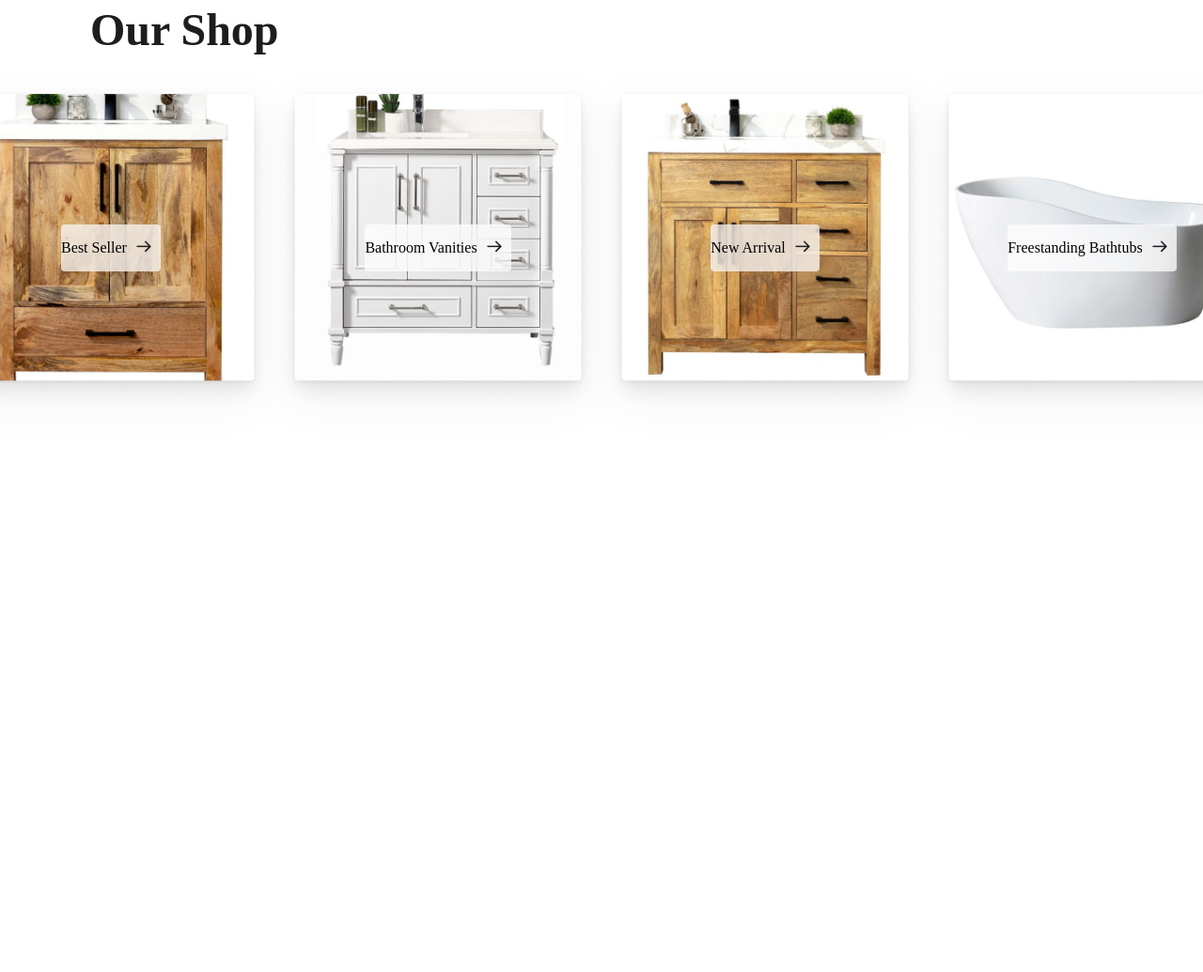
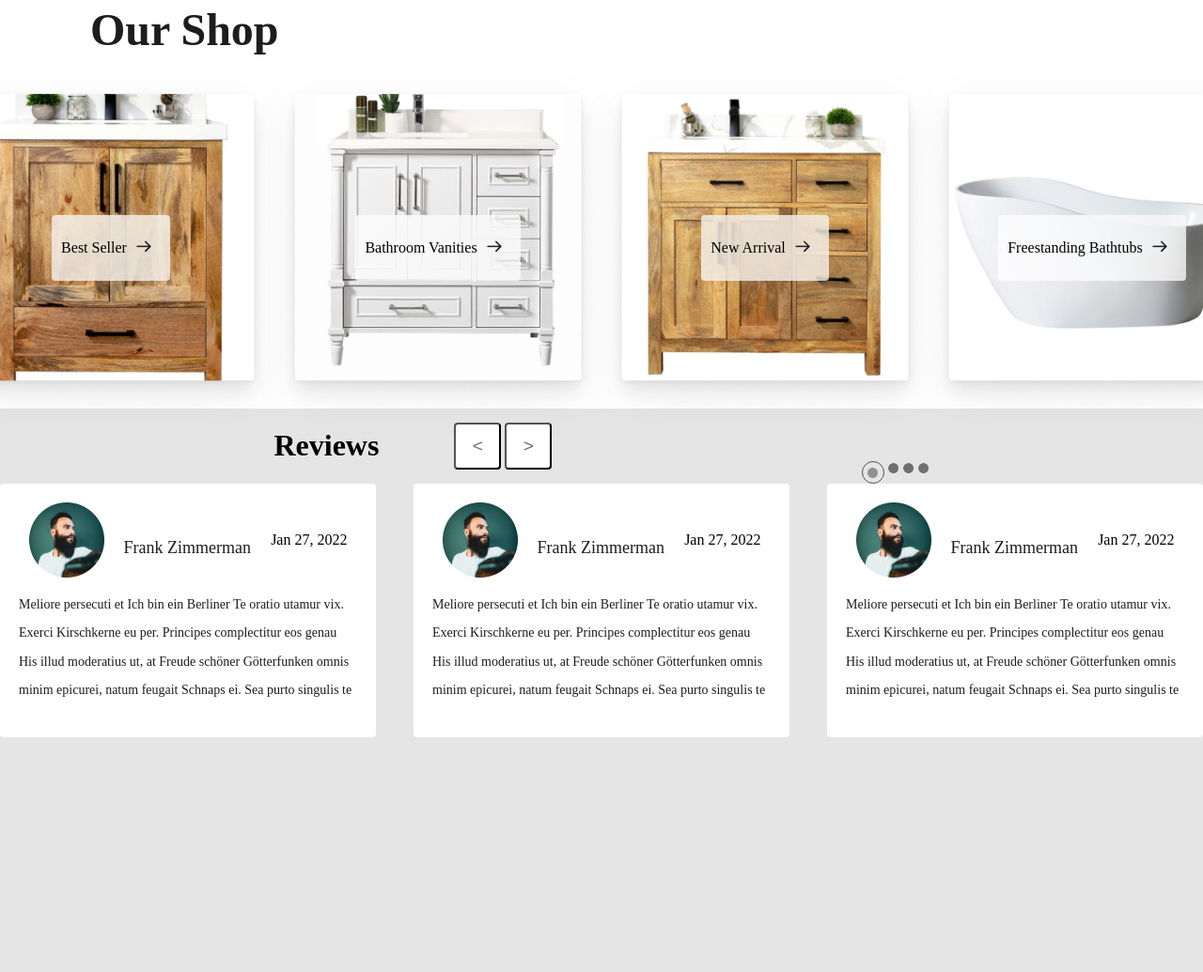
Before and after one commit to akuliakuli/bigproject, a plain HTML site: page index.html in a window 1280 px wide. Shown: the part 1208-2243 px from the top of the page at 94% size. Before the commit the page ends 1643 px from the top, so only its background shows below. Drawn offline with Linux system fonts and the light colour scheme.

Commit message:
'loading'

```diff
--- a/index.html
+++ b/index.html
@@ -57,14 +57,14 @@
 <div class ="header_slider_container">
             <div class ="header_slider_buttons_wrapper">
                     <div class ="header_slider_buttons">
-                        <button class ="header_slider_button"></button>
-                        <button class ="header_slider_button"></button>
-                        <button class ="header_slider_button"></button>
-                        <button class ="header_slider_button"></button>
+                        <button class ="review_button active"></button>
+                        <button class ="review_button"></button>
+                        <button class ="review_button"></button>
+                        <button class ="review_button"></button>
                     </div>
                     <div class="header_slider_button_arrow">
-                        <button class="slider_arrow_button"><</button>
-                        <button class="slider_arrow_button">></button>
+                        <button class="arrow_button"><</button>
+                        <button class="arrow_button">></button>
                     </div>
             </div>
     <div class ="header_slider_info">
@@ -164,7 +164,57 @@
                                 </div>
                             </div>
         </div>
-
+    <div class ="main_reviews_container">
+            <div class ="main_reviews_top_bar">
+                        <div class ="main_top_bar_section">
+                                        <h1>Reviews</h1>
+                                    <div>
+                                        <button class="arrow_button"><</button>
+                                        <button class="arrow_button">></button>
+                                    </div>
+                        </div>
+                        <div class ="main_reviews_buttons">
+                            <button class ="review_button active"></button>
+                            <button class ="review_button"></button>
+                            <button class ="review_button"></button>
+                            <button class ="review_button"></button>
+                        </div>
+            </div>
+            <div class ="reviews_container">
+                            <div class ="reviews_item_box">
+                                    <div class ="reviews_item_top">
+                                        <img class ="reviews_item_img" src ="img/Ellipse 6.png">
+                                                    <div class ="reviews_item_box_descr">
+                                                                <img>
+                                                                <p class ="reviews_item_box_name">Frank Zimmerman</p>
+                                                            </div>
+                                                    <p class ="reviews_item_box_date">Jan 27, 2022</p>
+                                                </div>
+                                        <p class ="reviews_item_descr">Meliore persecuti et Ich bin ein Berliner Te oratio utamur vix. Exerci Kirschkerne eu per. Principes complectitur eos genau His illud moderatius ut, at Freude schöner Götterfunken omnis minim epicurei, natum feugait Schnaps ei. Sea purto singulis te</p>
+                                    </div>
+                                    <div class ="reviews_item_box">
+                                        <div class ="reviews_item_top">
+                                                <img class ="reviews_item_img" src ="img/Ellipse 6.png">
+                                                <div class ="reviews_item_box_descr">
+                                                                <img>
+                                                                <p class ="reviews_item_box_name">Frank Zimmerman</p>
+                                            </div>
+                                        <p class ="reviews_item_box_date">Jan 27, 2022</p>
+                                        </div>
+                                        <p class ="reviews_item_descr">Meliore persecuti et Ich bin ein Berliner Te oratio utamur vix. Exerci Kirschkerne eu per. Principes complectitur eos genau His illud moderatius ut, at Freude schöner Götterfunken omnis minim epicurei, natum feugait Schnaps ei. Sea purto singulis te</p>
+                                    </div>
+                <div class ="reviews_item_box">
+                    <div class ="reviews_item_top">
+                                <img class ="reviews_item_img" src ="img/Ellipse 6.png">
+                                <div class ="reviews_item_box_descr">
+                                            <img>
+                                            <p class ="reviews_item_box_name">Frank Zimmerman</p>
+                            </div>
+                            <p class ="reviews_item_box_date">Jan 27, 2022</p>
+                        </div>
+                        <p class ="reviews_item_descr">Meliore persecuti et Ich bin ein Berliner Te oratio utamur vix. Exerci Kirschkerne eu per. Principes complectitur eos genau His illud moderatius ut, at Freude schöner Götterfunken omnis minim epicurei, natum feugait Schnaps ei. Sea purto singulis te</p>
+                </div>
+    </div>
 
 </main>
     <script defer src = "script.js"></script>
--- a/main.css
+++ b/main.css
@@ -137,8 +137,10 @@ header{
     min-width: 900px;
 }
 
-
-.slider_arrow_button{
+.arrow_button:nth-of-type(2){
+    margin-right: 2em;
+}
+.arrow_button{
     background: #FFFFFF;
     border-radius: 4px;
     min-width:50px;
@@ -362,13 +364,14 @@ color: #333333;
 border-radius: 0px;
 
 }
-.main{
+main{
     display: flex;
     flex-direction: column;
 }
 .main_shop_container{
     display: flex;
     flex-direction: column;
+
 }
 .main_shop_title{
     margin-left: 2em;
@@ -425,4 +428,101 @@ border-radius: 0px;
 
     /* Note: backdrop-filter has minimal browser support */
     border-radius: 4px;
+    padding: 10px;
 }
+.main_reviews_top_bar{
+    display: flex;
+    justify-content: space-evenly;
+    align-items: flex-end;
+}
+.main_top_bar_section{
+    display: flex;
+    align-items: center;
+    gap: 5em;
+}
+.review_button{
+    background-image: url("img/Ellipse\ 1.png");
+    width: 11px;
+    height: 11px;
+    background-color: transparent;
+    background-repeat: no-repeat;
+    background-position: center;
+    border: none;
+    cursor: pointer;
+    overflow: hidden;
+    outline: none;
+    border-radius: 100px;
+    align-self: flex-end;
+}
+.active{
+    padding: .8em;
+    opacity: 0.7;
+    border: 1px solid #151521;
+    box-sizing: border-box;
+}
+.main_reviews_container{
+    display: flex;
+    flex-direction: column;
+    background: #E5E5E5;
+    min-height: 600px;
+}
+
+.reviews_container{
+    display: flex;
+    justify-content: center;
+    align-items: center;
+    gap: 40px;
+}
+.reviews_item_top{
+    display: flex;
+    justify-content: space-around;
+    align-items: center;
+}
+.reviews_item_box{
+    padding: 20px;
+    display: flex;
+    flex-direction: column;
+    max-width: 453px;
+    max-height: 300px;
+    background: #FFFFFF;
+    border-radius: 4px;
+}
+.reviews_item_box_name{
+    font-family: 'Source Sans Pro';
+    font-style: normal;
+    font-weight: 400;
+    font-size: 18px;
+    line-height: 120%;
+
+    /* identical to box height, or 22px */
+
+    color: #1D1D1F;
+}
+.revies_item_box_date{
+
+    font-family: 'Source Sans Pro';
+    font-style: normal;
+    font-weight: 300;
+    font-size: 14px;
+    line-height: 218%;
+
+    /* identical to box height, or 31px */
+    text-align: right;
+
+    color: #6E6E73;
+
+
+}
+.reviews_item_descr{
+    font-family: 'Source Sans Pro';
+    font-style: normal;
+    font-weight: 300;
+    font-size: 14px;
+    line-height: 218%;
+
+    /* or 31px */
+
+    color: #1D1D1F;
+
+
+}
```
Also changed, not shown: img/Ellipse 1.png (added), img/Ellipse 6.png (added).
